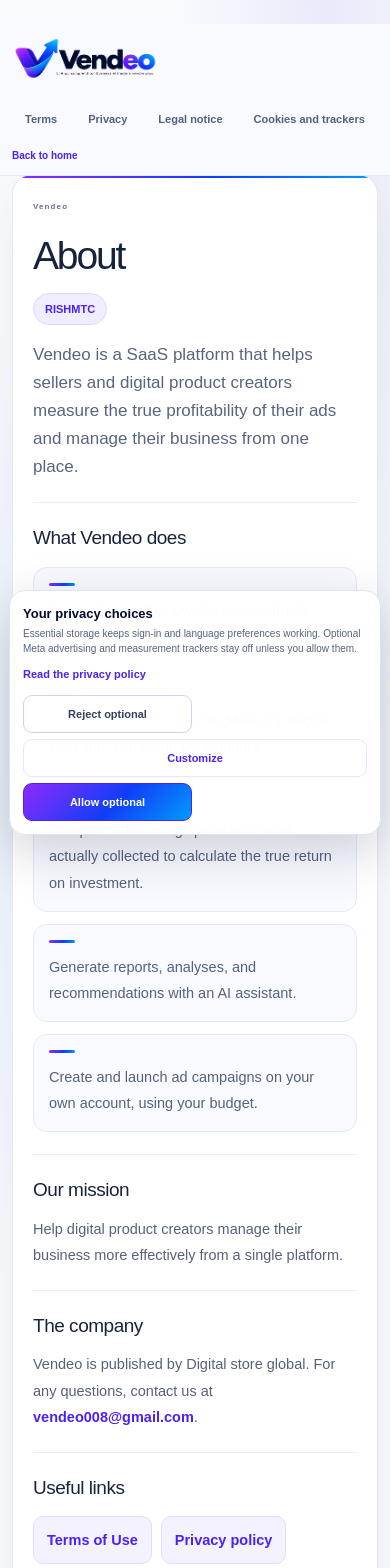
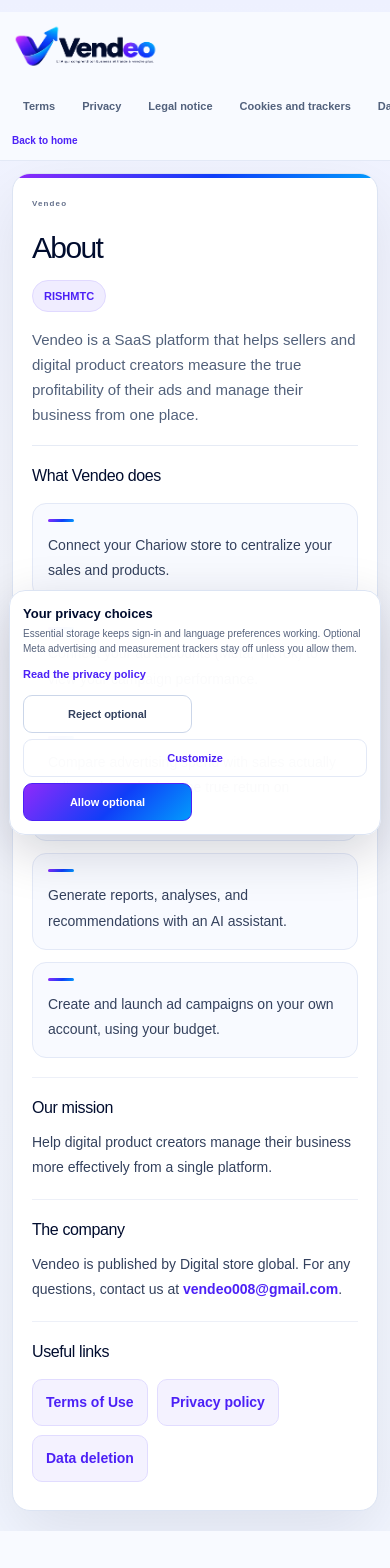
Before and after one commit to marioce12-bot/Chariow, a Next.js app: page /about in a window 390 px wide. Shown: the top 1568 px of the page. After the commit the page ends 1531 px from the top, so only its background shows below. Built offline with nearby package versions, Linux system fonts and the light colour scheme; no server answers.

Commit message:
style(legal): limit refresh to terms and privacy

```diff
--- a/app/styles/navigation-mobile.css
+++ b/app/styles/navigation-mobile.css
@@ -547,63 +547,63 @@ html[data-theme="dark"] .source-history { background:#253149; color:#d0d7e4; }
 
 
 /* Retouche visuelle des documents juridiques — présentation uniquement. */
-.legal-document-page {
+.legal-document-page.legal-document-page-visual-refresh {
   background:
     radial-gradient(ellipse at 84% 0%, rgba(99,91,219,.11) 0, transparent 34%),
     radial-gradient(ellipse at 0% 48%, rgba(96,165,250,.07) 0, transparent 39%),
     #fafbfe;
 }
-.legal-document-layout {
+.legal-document-page-visual-refresh .legal-document-layout {
   gap:clamp(38px,7vw,116px);
   grid-template-columns:255px minmax(0,790px);
   max-width:1340px;
 }
-.legal-document-sidebar { top:24px; }
-.legal-document-nav-title { font-size:10px; letter-spacing:.16em; }
-.legal-document-nav { gap:5px; }
-.legal-document-nav a { border-radius:9px; line-height:1.4; padding:11px 12px; }
-.legal-document-card {
+.legal-document-page-visual-refresh .legal-document-sidebar { top:24px; }
+.legal-document-page-visual-refresh .legal-document-nav-title { font-size:10px; letter-spacing:.16em; }
+.legal-document-page-visual-refresh .legal-document-nav { gap:5px; }
+.legal-document-page-visual-refresh .legal-document-nav a { border-radius:9px; line-height:1.4; padding:11px 12px; }
+.legal-document-page-visual-refresh .legal-document-card {
   border-color:#e5e8f1;
   border-radius:28px;
   box-shadow:0 20px 60px rgba(23,34,61,.08);
   padding:clamp(28px,4.8vw,64px);
 }
-.legal-document-card::before { height:3px; }
-.legal-document-effective { background:#f4f2ff; color:#5549bd; }
-.legal-document-header { padding:32px 0 30px; }
-.legal-document-header h1 {
+.legal-document-page-visual-refresh .legal-document-card::before { height:3px; }
+.legal-document-page-visual-refresh .legal-document-effective { background:#f4f2ff; color:#5549bd; }
+.legal-document-page-visual-refresh .legal-document-header { padding:32px 0 30px; }
+.legal-document-page-visual-refresh .legal-document-header h1 {
   color:#17223d;
   font-size:clamp(40px,5vw,64px);
   line-height:1.04;
   max-width:820px;
 }
-.legal-document-intro {
+.legal-document-page-visual-refresh .legal-document-intro {
   color:#59657f;
   font-size:clamp(17px,1.8vw,20px);
   line-height:1.7;
   margin-top:20px;
 }
-.legal-document-content { color:#56617b; font-size:15.5px; line-height:1.8; max-width:none; }
-.legal-document-content section { border-color:#e9edf4; padding:28px 0 29px; }
-.legal-document-content h2 {
+.legal-document-page-visual-refresh .legal-document-content { color:#56617b; font-size:15.5px; line-height:1.8; max-width:none; }
+.legal-document-page-visual-refresh .legal-document-content section { border-color:#e9edf4; padding:28px 0 29px; }
+.legal-document-page-visual-refresh .legal-document-content h2 {
   color:#17223d;
   font-size:21px;
   line-height:1.35;
   margin-bottom:13px;
 }
-.legal-document-content p { line-height:1.8; }
-.legal-document-content ul,.legal-document-content ol { gap:10px; }
-.legal-document-footer { margin-top:38px; padding-top:22px; }
+.legal-document-page-visual-refresh .legal-document-content p { line-height:1.8; }
+.legal-document-page-visual-refresh .legal-document-content ul,.legal-document-page-visual-refresh .legal-document-content ol { gap:10px; }
+.legal-document-page-visual-refresh .legal-document-footer { margin-top:38px; padding-top:22px; }
 
 @media (max-width:760px) {
-  .legal-document-page { padding:10px 12px max(22px,env(safe-area-inset-bottom)); }
-  .legal-document-layout { display:block; }
-  .legal-document-card { border-radius:20px; padding:26px 20px; }
-  .legal-document-header { padding:23px 0 21px; }
-  .legal-document-header h1 { font-size:clamp(37px,10vw,54px); }
-  .legal-document-intro { font-size:17px; line-height:1.65; margin-top:16px; }
-  .legal-document-content { font-size:14.5px; }
-  .legal-document-content section { padding:22px 0; }
-  .legal-document-content h2 { font-size:19px; }
-  .legal-document-footer { margin-top:28px; }
+  .legal-document-page.legal-document-page-visual-refresh { padding:10px 12px max(22px,env(safe-area-inset-bottom)); }
+  .legal-document-page-visual-refresh .legal-document-layout { display:block; }
+  .legal-document-page-visual-refresh .legal-document-card { border-radius:20px; padding:26px 20px; }
+  .legal-document-page-visual-refresh .legal-document-header { padding:23px 0 21px; }
+  .legal-document-page-visual-refresh .legal-document-header h1 { font-size:clamp(37px,10vw,54px); }
+  .legal-document-page-visual-refresh .legal-document-intro { font-size:17px; line-height:1.65; margin-top:16px; }
+  .legal-document-page-visual-refresh .legal-document-content { font-size:14.5px; }
+  .legal-document-page-visual-refresh .legal-document-content section { padding:22px 0; }
+  .legal-document-page-visual-refresh .legal-document-content h2 { font-size:19px; }
+  .legal-document-page-visual-refresh .legal-document-footer { margin-top:28px; }
 }
--- a/components/legal/LegalDocumentShell.tsx
+++ b/components/legal/LegalDocumentShell.tsx
@@ -41,8 +41,9 @@ export function LegalDocumentShell({
 
   const en = locale === "en";
   const isAbout = variant === "about";
+  const isLegalVisualRefresh = path === "/terms" || path === "/privacy";
   return (
-    <main className="legal-document-page">
+    <main className={`legal-document-page${isLegalVisualRefresh ? " legal-document-page-visual-refresh" : ""}`}>
       <div className="legal-document-layout">
         <aside className="legal-document-sidebar">
           <Link href="/" className="legal-document-brand" aria-label="Vendeo — accueil">
```
